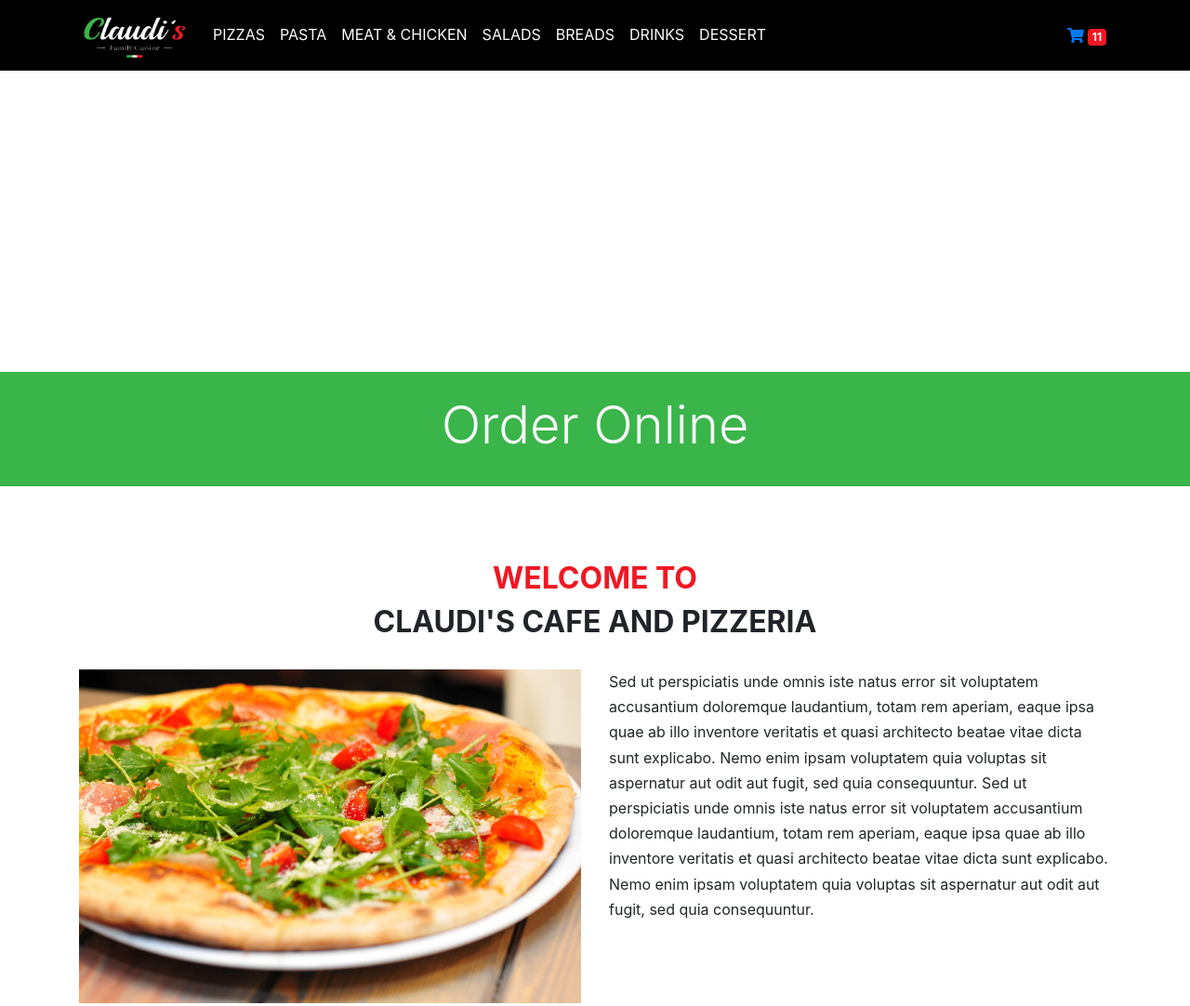
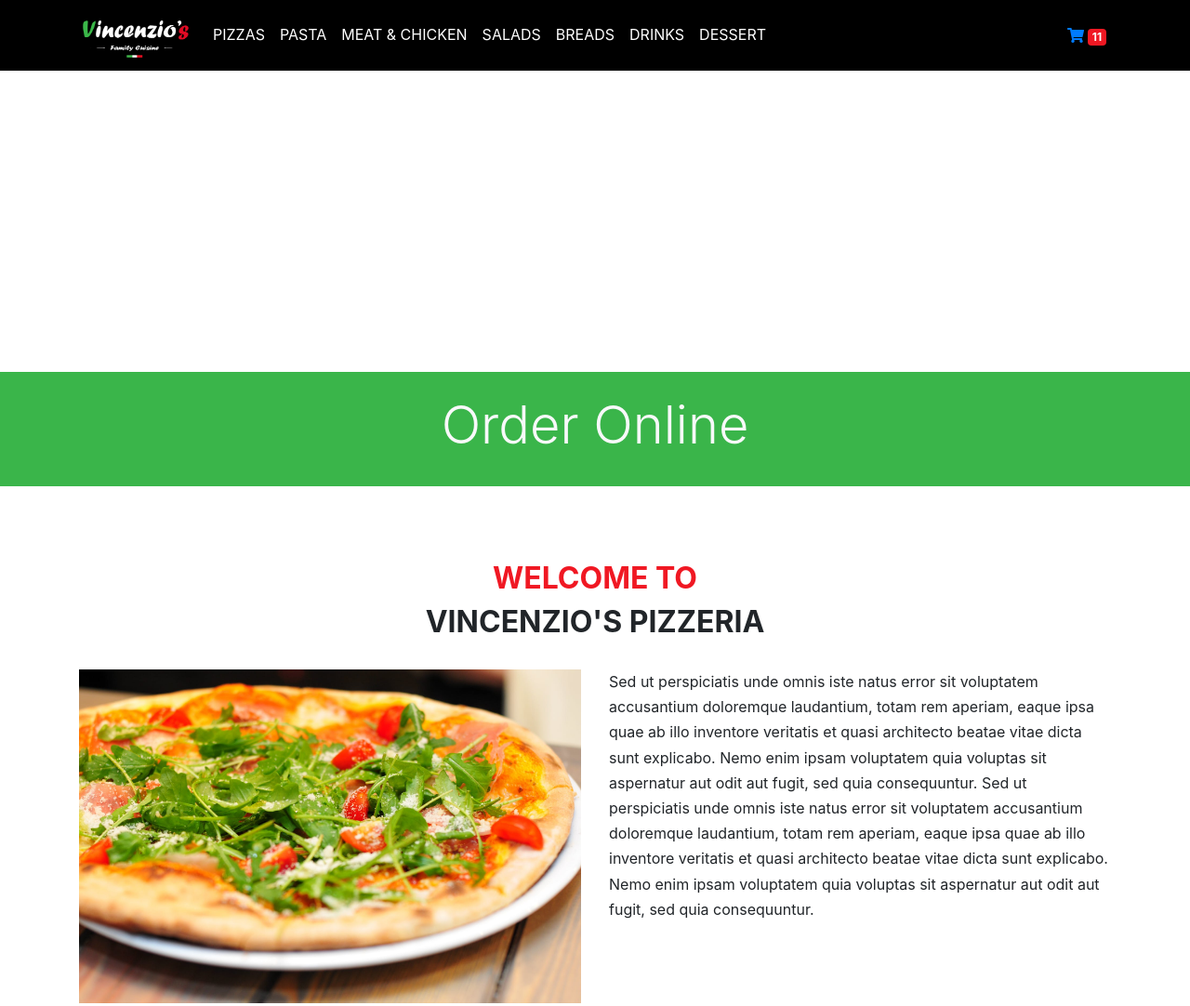
Before and after one commit to CPMGameDev/Pizzeria-Website, a website: page index.html in a window 1280 px wide. Shown: the top 1082 px of the page at 93% size. Drawn offline with nearby package versions, Linux system fonts and the light colour scheme; some packages are replaced by stand-ins of ours.

Commit message:
Removed old logo. Replace text.

```diff
--- a/index.html
+++ b/index.html
@@ -4,7 +4,7 @@
 <head>
     <meta charset="UTF-8">
     <meta name="viewport" content="width=device-width, initial-scale=1, shrink-to-fit=no">
-    <title>Claudis Cafe and Pizzeria</title>
+    <title>Vincenzio's Pizzeria</title>
     <link rel="stylesheet" type="text/css" href="main.css">
 
 </head>
@@ -14,7 +14,7 @@
     <nav class="navbar navbar-expand-lg fixed-top navbar-dark bg-dark">
         <div class="container justify-content-center">
             <a class="navbar-brand" href="index.html">
-                <img src="images/claudis-logo1.jpg" width="120" height="50" class="d-inline-block align-top" alt="">
+                <img src="images/pizza-logo.png" width="120" height="50" class="d-inline-block align-top" alt="">
             </a>
             <button type="button" class="navbar-toggler" data-toggle="collapse" data-target="#navbarCollapse">
                     <span class="navbar-toggler-icon"></span>
@@ -98,7 +98,7 @@
                 </p>
 
                 <p class="h2 text-uppercase font-weight-bold text-center">
-                    Claudi's Cafe and Pizzeria
+                    Vincenzio's Pizzeria
                 </p>
             </div>
         </div>
@@ -189,7 +189,7 @@
                 </div>
             </div>
 
-            <div class="footer-copyright text-center  py-3">Copyright © 2019 Claudio's Pizzeria</div>
+            <div class="footer-copyright text-center  py-3">Copyright © 2019 Vincenzio's Pizzeria</div>
         </footer>
 
     <script src="https://code.jquery.com/jquery-3.3.1.slim.min.js" integrity="sha384-q8i/X+965DzO0rT7abK41JStQIAqVgRVzpbzo5smXKp4YfRvH+8abtTE1Pi6jizo" crossorigin="anonymous"></script>
```
Also changed, not shown: breads.html (+3 -3 lines), cart.html (+3 -3 lines), dessert.html (+3 -3 lines), drinks.html (+3 -3 lines), meatchicken.html (+3 -3 lines), pasta.html (+3 -3 lines), pizza.html (+3 -3 lines), salads.html (+3 -3 lines), images/claudis-logo1.jpg (deleted), images/claudis-logo2.jpg (deleted), images/pizza-logo.png (added).
